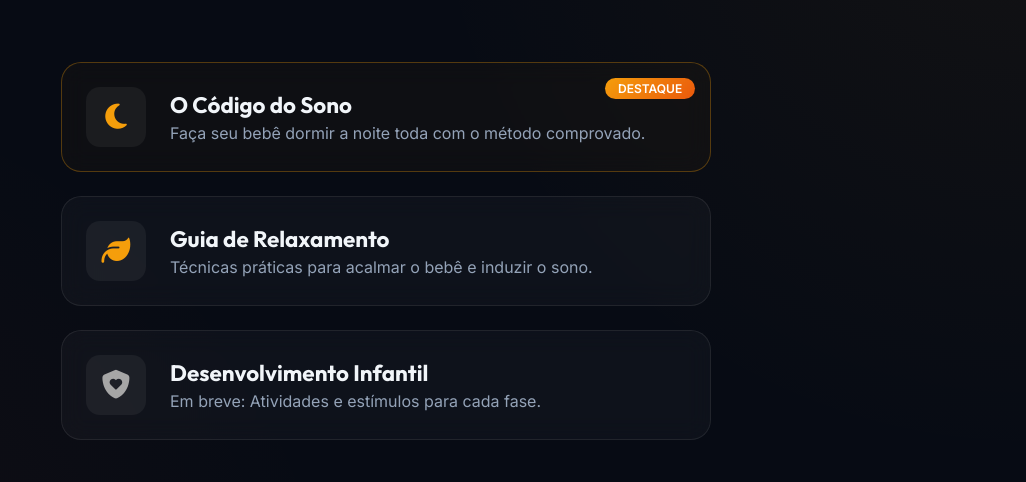
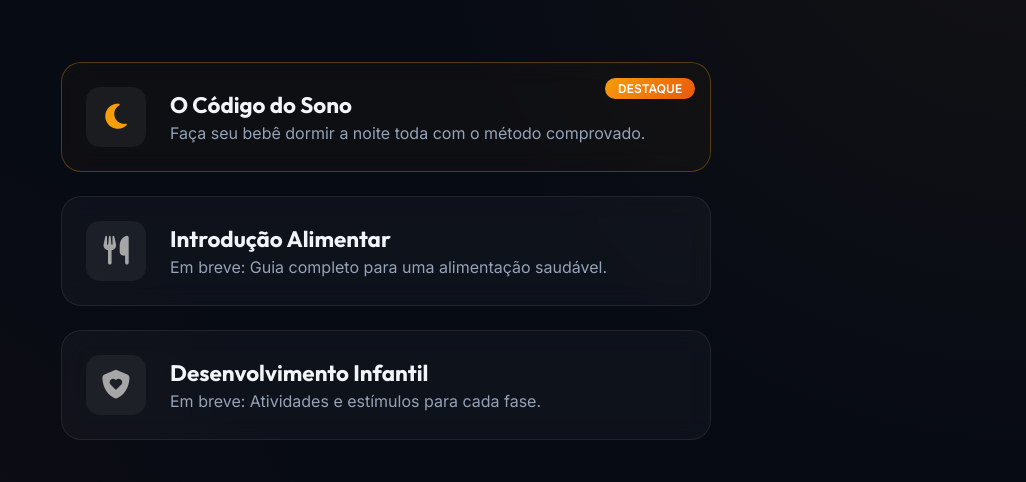
Before and after one commit to diegoacol/diegoacol.github.io, a plain HTML site: page index.html in a window 1280 px wide. Shown: the part 145-627 px from the top of the page, without its empty margins (254-1280 px from the left). Drawn offline with Linux system fonts and the light colour scheme.

Commit message:
refactor: removendo link privado do guia de relaxamento da home

```diff
--- a/index.html
+++ b/index.html
@@ -247,16 +247,16 @@
                 </div>
             </a>
 
-            <!-- Produto 2: Guia de Relaxamento -->
-            <a href="./guiadorelaxamento2587" class="hub-item animate delay-2">
+            <!-- Placeholder 1 -->
+            <div class="hub-item soon animate delay-2">
                 <div class="hub-icon">
-                    <i class="fas fa-leaf"></i>
+                    <i class="fas fa-utensils"></i>
                 </div>
                 <div class="hub-content">
-                    <h3>Guia de Relaxamento</h3>
-                    <p>Técnicas práticas para acalmar o bebê e induzir o sono.</p>
+                    <h3>Introdução Alimentar</h3>
+                    <p>Em breve: Guia completo para uma alimentação saudável.</p>
                 </div>
-            </a>
+            </div>
 
             <!-- Placeholder 2 -->
             <div class="hub-item soon animate delay-3">
```
